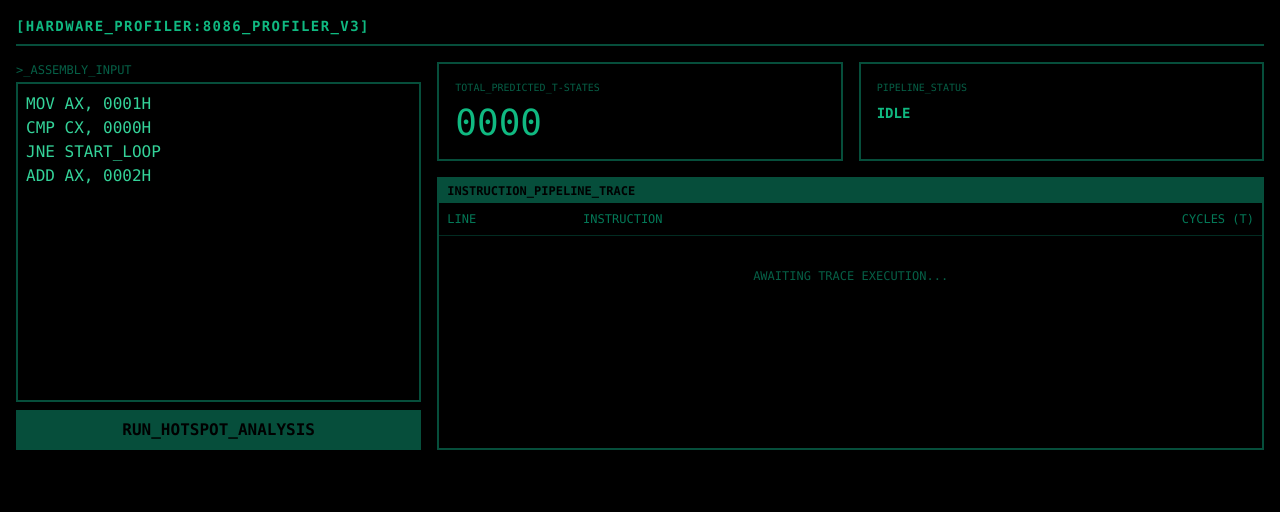
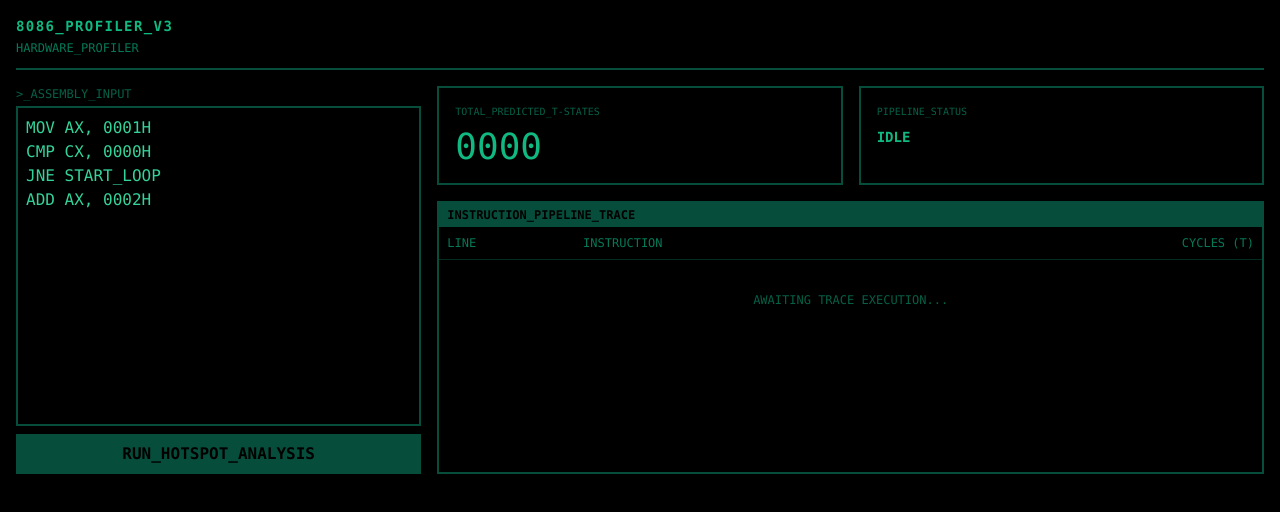
Before and after one commit to Jyotishman89/8086-Hardware-Latency-Profiler, a React app in the folder frontend/: page / in a window 1280 px wide. Shown: the top 512 px of the page. Built offline with nearby package versions, Linux system fonts and the light colour scheme; the HTML template or start-up script is replaced by a standard one.

Commit message:
Updated App.jsx

```diff
--- a/frontend/src/App.jsx
+++ b/frontend/src/App.jsx
@@ -48,8 +48,11 @@ function App() {
 
   return (
     <div className="min-h-screen bg-black text-emerald-500 p-4 font-mono">
-      <div className="border-b-2 border-emerald-900 pb-2 mb-4 flex justify-between">
-        <span className="text-sm font-bold tracking-widest">[HARDWARE_PROFILER:8086_PROFILER_V3]</span>
+      <div className="border-b-2 border-emerald-900 pb-3 mb-4 flex justify-between items-end">
+        <div>
+          <span className="text-sm font-bold tracking-widest block">8086_PROFILER_V3</span>
+          <span className="text-xs text-emerald-700 block mt-1">HARDWARE_PROFILER</span>
+        </div>
       </div>
 
       <div className="grid grid-cols-1 lg:grid-cols-12 gap-4">
```
